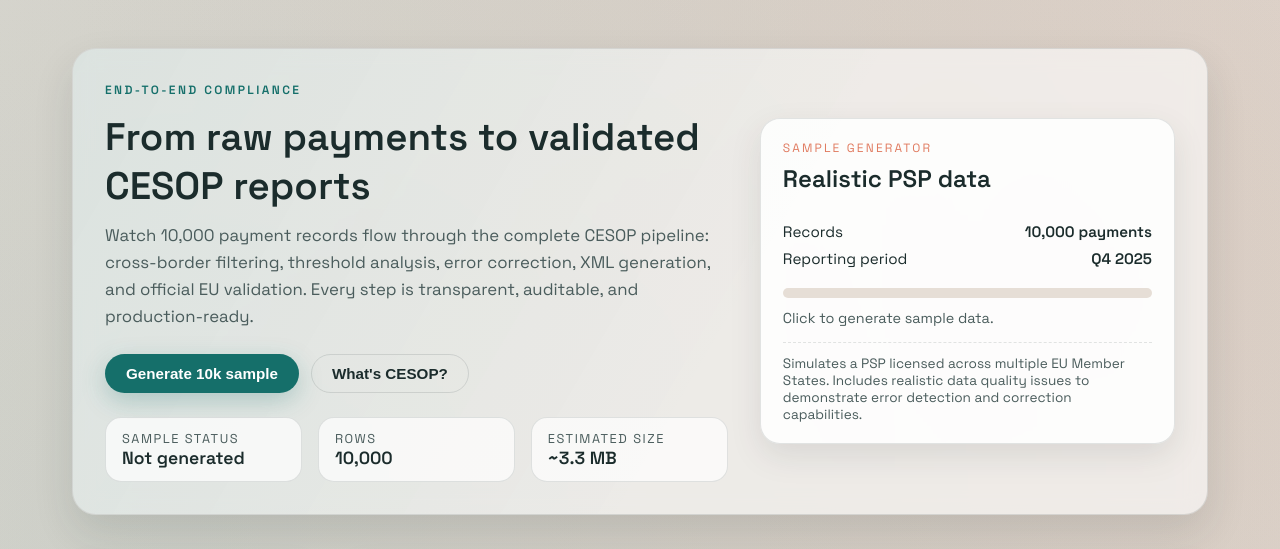
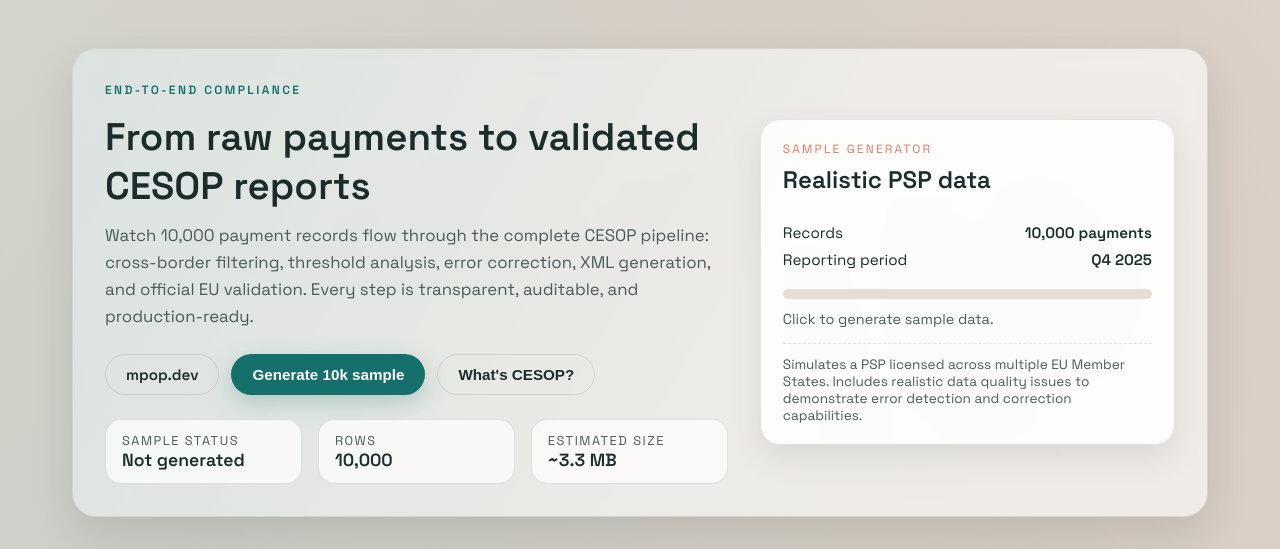
Before and after one commit to duckwilly/cesop, a FastAPI app: page / in a window 1280 px wide. Shown: the top 549 px of the page. Run offline with FastAPI, Linux system fonts and the light colour scheme.

Commit message:
Update mpop.dev button

```diff
--- a/app/static/css/pipeline.css
+++ b/app/static/css/pipeline.css
@@ -129,6 +129,7 @@ a {
   transition: transform 0.2s ease, box-shadow 0.2s ease, background 0.2s ease;
   background: white;
   color: var(--ink);
+  text-decoration: none;
 }
 
 .btn.primary {
--- a/app/templates/presentation/pipeline.html
+++ b/app/templates/presentation/pipeline.html
@@ -20,6 +20,7 @@
             auditable, and production-ready.
           </p>
           <div class="hero-actions">
+            <a href="/" class="btn ghost">mpop.dev</a>
             <button class="btn primary" id="generateSample" type="button">
               <span class="btn-text">Generate 10k sample</span>
             </button>
```
